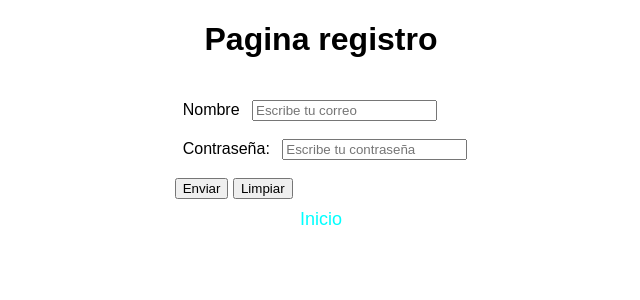
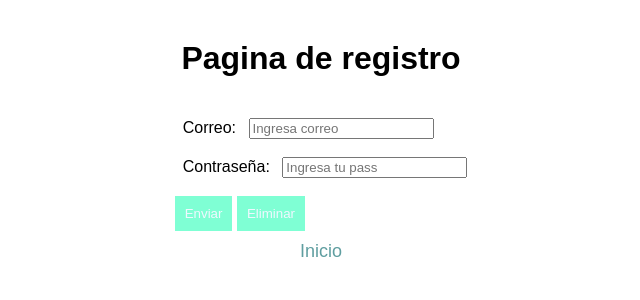
Before and after one commit to FernandoIturbide/ProgramacionWeb2, a Node server app: template Clase_07_05_2025/views/registro.html in a window 1280 px wide. Shown: the top 300 px of the page, without its empty margins (319-959 px from the left). Run offline with Node 20, Linux system fonts and the light colour scheme; the template is opened without the code that fills it, so the values that code supplies are empty.

Commit message:
07/05/2025

```diff
--- a/Clase_07_05_2025/app.js
+++ b/Clase_07_05_2025/app.js
@@ -1,12 +1,14 @@
 const express = require('express');
 const path = require('path');
+const routes = require("./routes/routes");//importamos las rutas
 
-const routes = require('./routes/routes'); //importamos las rutas
 const app = express();
 const port = 5656;
+//sirve para archivos estaticos en css, img, etc
+app.use(express.static(path.join(__dirname,"public")));
 
-app.use(express.static(path.join(__dirname, 'public'))); //para servir archivos estaticos en css, js, img, etc
-app.use("/", routes); //para usar las rutas que hemos creado en routes.js
+app.use("/",routes);
+
 app.listen(port,()=>{
-    console.log(`Servidor escuchando en http://localhost:${port}`);
-})
+    console.log(`http://localhost:${port}`);
+});
--- a/Clase_07_05_2025/public/styles.css
+++ b/Clase_07_05_2025/public/styles.css
@@ -1,13 +1,13 @@
 body{
     font-family: Arial, Helvetica, sans-serif;
     text-align: center;
-    margin: 5px;
+    margin: 40px;
 }
 a{
     display: block;
     margin-top: 10px;
     font-size: 18px;
-    color: aqua;
+    color: cadetblue;
     text-decoration: none;
 }
 form{
@@ -15,8 +15,17 @@ form{
     display: inline-block;
     text-align: left;
 }
+
 label{
     width: 100px;
     padding: 8px;
     margin-bottom: 10px;
 }
+
+button{
+    padding: 10px 10px;
+    background-color: aquamarine;
+    color: aliceblue;
+    border: none;
+    cursor: pointer;
+}
--- a/Clase_07_05_2025/views/registro.html
+++ b/Clase_07_05_2025/views/registro.html
@@ -3,21 +3,21 @@
 <head>
     <meta charset="UTF-8">
     <meta name="viewport" content="width=device-width, initial-scale=1.0">
-    <title>Document</title>
+    <title>Registro</title>
     <link rel="stylesheet" href="/styles.css">
 </head>
 <body>
-    <h1>Pagina registro</h1>
-    <form action="#" method="POST">
-        <label for="correo">Nombre</label>
-        <input type="email" name="correo" id="correo" placeholder="Escribe tu correo">
+    <h1>Pagina de registro</h1>
+    <form action="#" method="post">
+        <label for="name">Correo:</label>
+            <input type="email" name="correo" id="email" placeholder="Ingresa correo" required maxlength="45">
         <br><br>
         <label for="pass">Contraseña:</label>
-        <input type="password" name="pass" id="pass" maxlength="15" placeholder="Escribe tu contraseña">
+            <input type="password" name="pass" id="pass" maxlength="15" required placeholder="Ingresa tu pass">
         <br><br>
-        <button type="submit">Enviar</button>
-        <button type="reset">Limpiar</button>
+        <button type="submit">Enviar </button>
+        <button type="reset">Eliminar</button>
     </form>
-    <a href="/">Inicio</a>
+<a href="/">Inicio</a>
 </body>
 </html>
```
Also changed, not shown: Clase_07_05_2025/routes/routes.js (+7 -5 lines), Clase_07_05_2025/views/index.html (+5 -5 lines).
